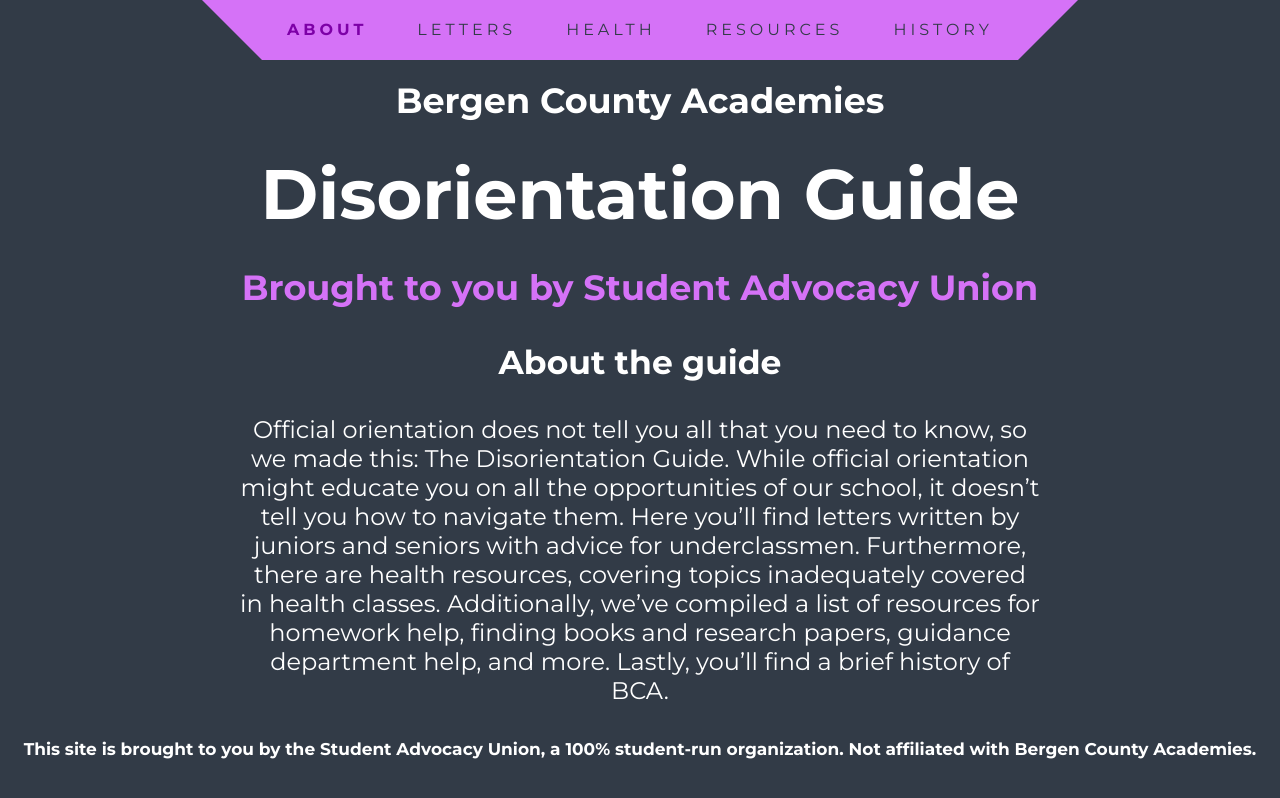
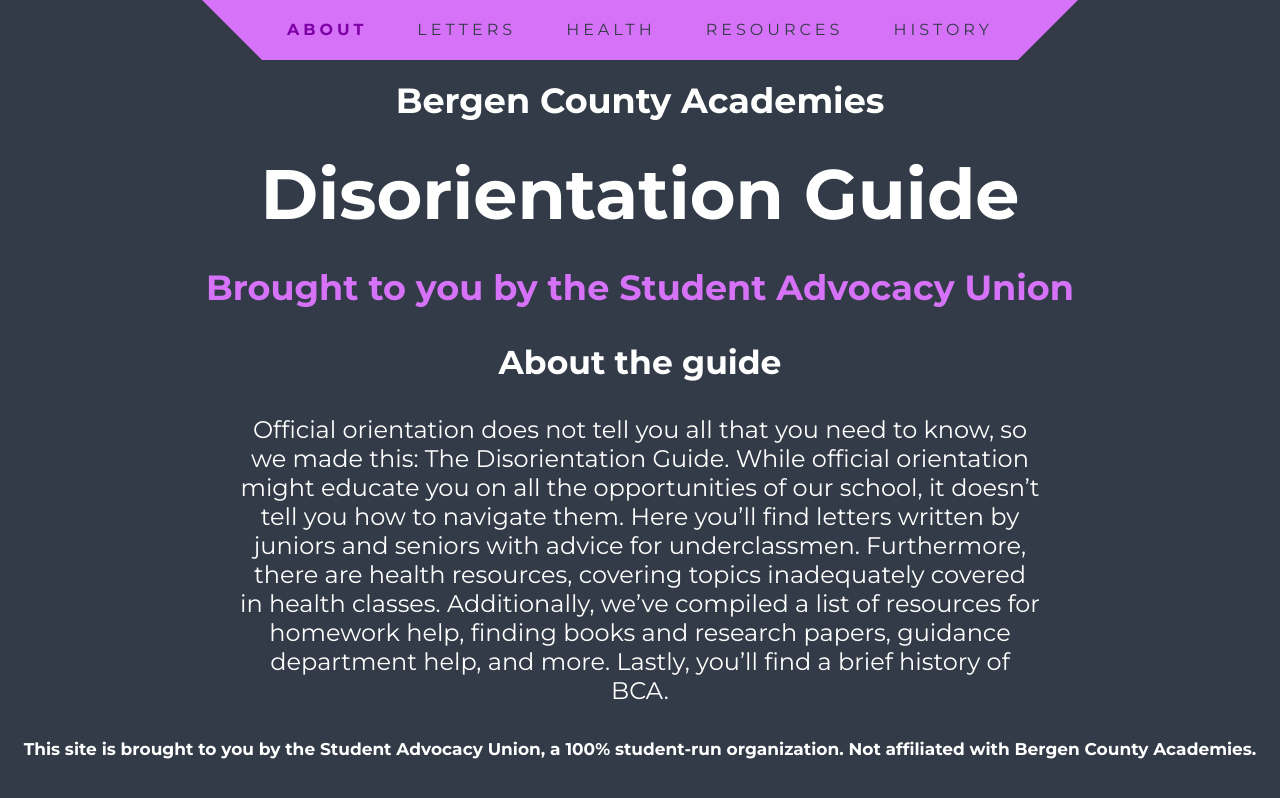
Before and after one commit to bcaguide/bcaguide.github.io, a Jekyll site: the page built from index.html, in a window 1280 px wide. Shown: the top 798 px of the page. Built offline with Jekyll 4.4.1, drawn with Linux system fonts in a browser that asks for light colours.

Commit message:
Update default.html

```diff
--- a/_layouts/default.html
+++ b/_layouts/default.html
@@ -5,7 +5,7 @@
 <div class="tops">
 	<h2>Bergen County Academies</h2>
 	<h1>Disorientation Guide</h1>
-	<h2><a href="http://bca-sau.carrd.co/" class="link-moveout">Brought to you by Student Advocacy Union</a></h2>
+	<h2><a href="http://bca-sau.carrd.co/" class="link-moveout">Brought to you by the Student Advocacy Union</a></h2>
 </div>
 <main id="content">
 	{{ content }}
```
